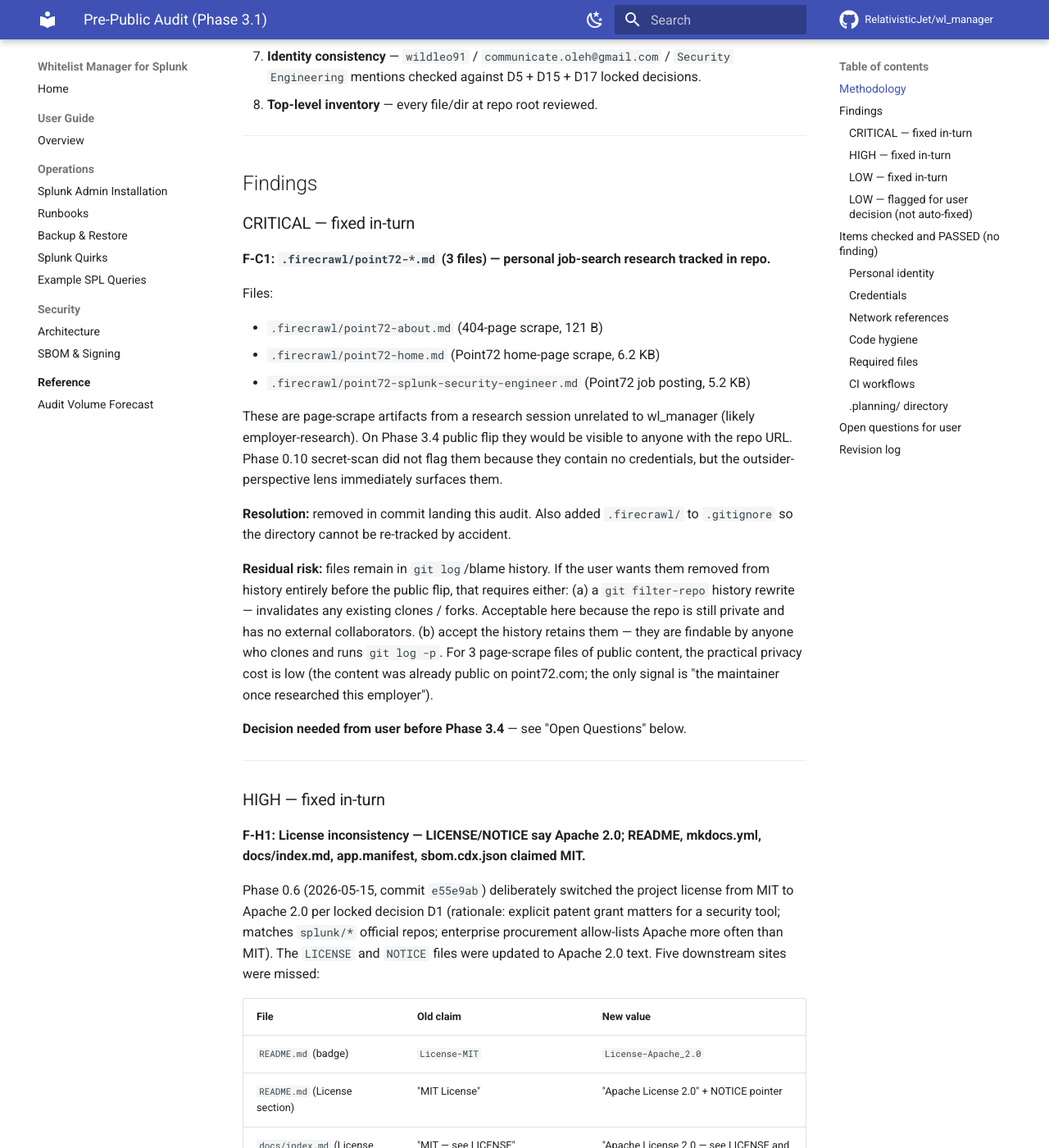
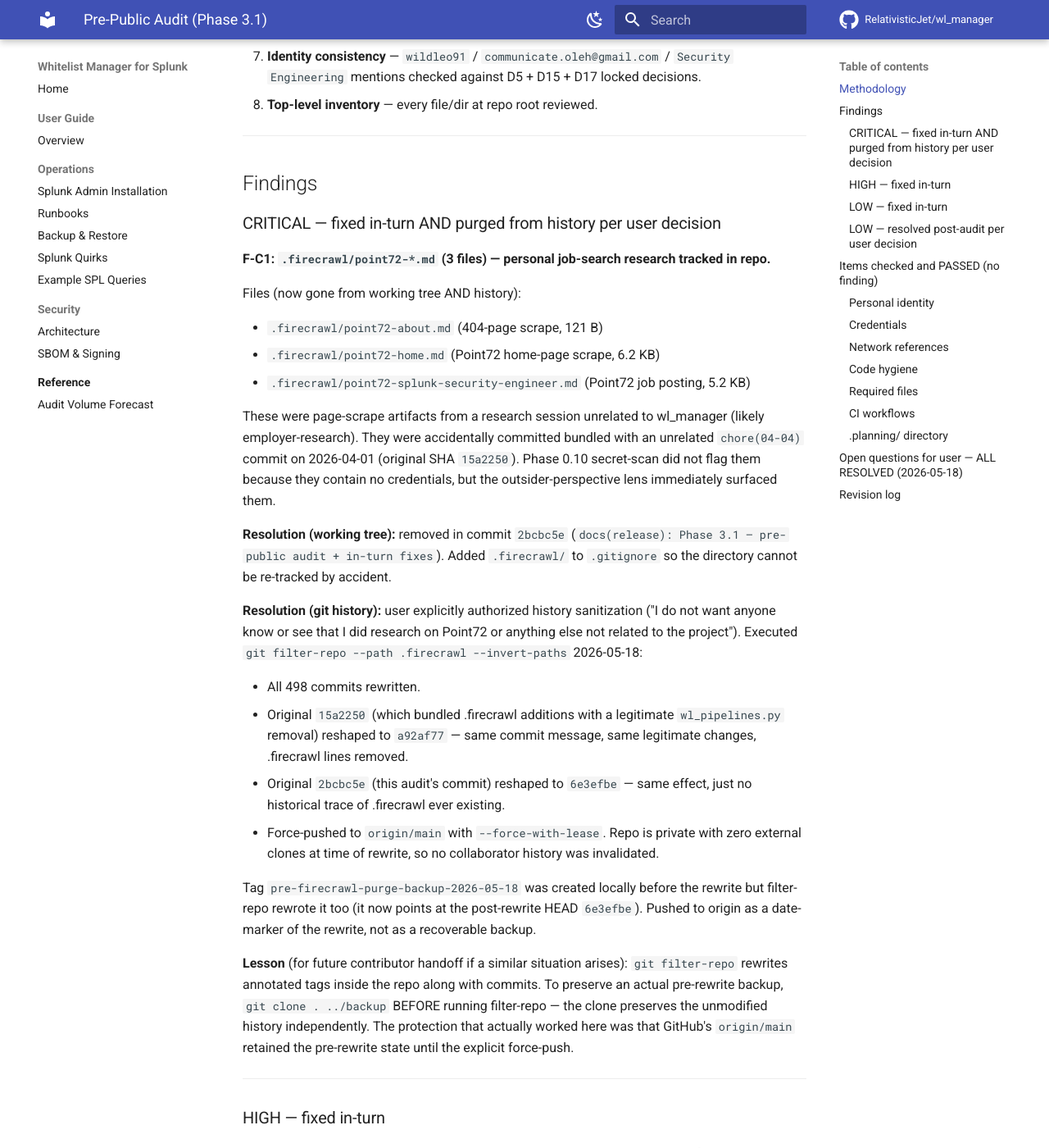
Before and after one commit to RelativisticJet/wl_manager, an MkDocs documentation site: the page built from docs/PRE_PUBLIC_AUDIT.md, in a window 1280 px wide and 1400 px high, scrolled down 900 px. Shown: the whole window at 82% size. Built offline with MkDocs 1.6.1 and Material for MkDocs 9.7.7, drawn with Linux system fonts in a browser that asks for light colours; comment, search, counter and statistics services are not loaded; some of the changed text lies outside the part shown.

Commit message:
docs(release): Phase 3.1 follow-up — close F-L2/F-L3, document F-C1 history rewrite
User decisions on the three open questions from the Phase 3.1
pre-public audit:

- F-C1 (.firecrawl history retention) — user picked history sanitization.
  Executed `git filter-repo --path .firecrawl --invert-paths` against
  all 498 commits; force-pushed to origin/main. PRE_PUBLIC_AUDIT.md
  F-C1 section updated with the full rewrite trail: original SHA
  15a2250 reshaped to a92af77 (same legit content, no .firecrawl);
  this audit's commit 2bcbc5e reshaped to 6e3efbe. Repo is private
  with zero external clones at rewrite time, so no collaborator
  history was invalidated. Lesson recorded in the doc: filter-repo
  rewrites annotated tags inside the repo, so a `git clone . ../backup`
  BEFORE running filter-repo is the only durable backup. The protection
  that actually worked here was origin retaining pre-rewrite state
  until the explicit force-push.

- F-L2 (docs/superpowers/ disposition) — user picked "move to
  .planning/superpowers/". Two files moved via `git mv`; the
  in-file Spec pointer in the plan was updated to the new path;
  `mkdocs.yml not_in_nav` glob entries for superpowers/ removed
  (files are now outside docs/ so MkDocs ignores them automatically).
  PRE_PUBLIC_AUDIT.md F-L2 section marked RESOLVED.

- F-L3 (.mcp.json.example Windows-path genericization) — user picked
  "defer to v1.1". PRE_PUBLIC_AUDIT.md F-L3 marked deferred; added
  a row to PUBLIC_RELEASE_PLAN.md §10 so it's discoverable from
  the v1.1 backlog when that polish pass happens.

Doc-drift: passes (31 docs / build 660).

This closes Phase 3.1 fully. Phase 3.2 (cut v1.0.0-rc1 release tag
+ Sigstore E2E) requires user authorization — production-tag actions
fall under CLAUDE.md "never self-decide: production deploys".

```diff
--- a/docs/PRE_PUBLIC_AUDIT.md
+++ b/docs/PRE_PUBLIC_AUDIT.md
@@ -44,40 +44,57 @@
 
 ## Findings
 
-### CRITICAL — fixed in-turn
+### CRITICAL — fixed in-turn AND purged from history per user decision
 
 **F-C1: `.firecrawl/point72-*.md` (3 files) — personal job-search research tracked in repo.**
 
-Files:
+Files (now gone from working tree AND history):
 
 - `.firecrawl/point72-about.md` (404-page scrape, 121 B)
 - `.firecrawl/point72-home.md` (Point72 home-page scrape, 6.2 KB)
 - `.firecrawl/point72-splunk-security-engineer.md` (Point72 job posting, 5.2 KB)
 
-These are page-scrape artifacts from a research session unrelated to
-wl_manager (likely employer-research). On Phase 3.4 public flip they
-would be visible to anyone with the repo URL. Phase 0.10 secret-scan
-did not flag them because they contain no credentials, but the
-outsider-perspective lens immediately surfaces them.
+These were page-scrape artifacts from a research session unrelated to
+wl_manager (likely employer-research). They were accidentally committed
+bundled with an unrelated `chore(04-04)` commit on 2026-04-01
+(original SHA `15a2250`). Phase 0.10 secret-scan did not flag them
+because they contain no credentials, but the outsider-perspective lens
+immediately surfaced them.
 
-**Resolution:** removed in commit landing this audit. Also added
-`.firecrawl/` to `.gitignore` so the directory cannot be re-tracked
-by accident.
+**Resolution (working tree):** removed in commit `2bcbc5e`
+(`docs(release): Phase 3.1 — pre-public audit + in-turn fixes`).
+Added `.firecrawl/` to `.gitignore` so the directory cannot be
+re-tracked by accident.
 
-**Residual risk:** files remain in `git log`/blame history. If the
-user wants them removed from history entirely before the public flip,
-that requires either:
-(a) a `git filter-repo` history rewrite — invalidates any existing
-clones / forks. Acceptable here because the repo is still private and
-has no external collaborators.
-(b) accept the history retains them — they are findable by anyone who
-clones and runs `git log -p`. For 3 page-scrape files of public
-content, the practical privacy cost is low (the content was already
-public on point72.com; the only signal is "the maintainer once
-researched this employer").
+**Resolution (git history):** user explicitly authorized history
+sanitization ("I do not want anyone know or see that I did research
+on Point72 or anything else not related to the project"). Executed
+`git filter-repo --path .firecrawl --invert-paths` 2026-05-18:
 
-**Decision needed from user before Phase 3.4** — see
-"Open Questions" below.
+- All 498 commits rewritten.
+- Original `15a2250` (which bundled .firecrawl additions with a
+  legitimate `wl_pipelines.py` removal) reshaped to `a92af77` —
+  same commit message, same legitimate changes, .firecrawl lines
+  removed.
+- Original `2bcbc5e` (this audit's commit) reshaped to `6e3efbe`
+  — same effect, just no historical trace of .firecrawl ever
+  existing.
+- Force-pushed to `origin/main` with `--force-with-lease`. Repo
+  is private with zero external clones at time of rewrite, so no
+  collaborator history was invalidated.
+
+Tag `pre-firecrawl-purge-backup-2026-05-18` was created locally
+before the rewrite but filter-repo rewrote it too (it now points at
+the post-rewrite HEAD `6e3efbe`). Pushed to origin as a date-marker
+of the rewrite, not as a recoverable backup.
+
+**Lesson** (for future contributor handoff if a similar situation
+arises): `git filter-repo` rewrites annotated tags inside the repo
+along with commits. To preserve an actual pre-rewrite backup,
+`git clone . ../backup` BEFORE running filter-repo — the clone
+preserves the unmodified history independently. The protection that
+actually worked here was that GitHub's `origin/main` retained the
+pre-rewrite state until the explicit force-push.
 
 ---
 
@@ -137,11 +154,11 @@
 
 ---
 
-### LOW — flagged for user decision (not auto-fixed)
+### LOW — resolved post-audit per user decision
 
-**F-L2: `docs/superpowers/` — internal planning docs visible to outsiders.**
+**F-L2: `docs/superpowers/` → `.planning/superpowers/` (RESOLVED 2026-05-18).**
 
-Two markdown files under `docs/superpowers/{plans,specs}/` document
+Two markdown files under `docs/superpowers/{plans,specs}/` documented
 the Wave-3 entry-point-rewrite plan written for an "agentic worker"
 audience, with references to internal tooling (`superpowers:subagent-driven-development`,
 `superpowers:executing-plans`) and per-step checkboxes for an
@@ -149,45 +166,24 @@
 (internal-tooling jargon, agentic-worker reader assumption) is
 confusing for a human contributor reading the repo for the first time.
 
-`mkdocs.yml` already excludes `superpowers/plans/*.md` and
-`superpowers/specs/*.md` from the MkDocs site nav, so they don't
-appear on the hosted docs. But they remain visible via GitHub's
-file-tree browse after the public flip.
+**Resolution (user decision)**: moved to `.planning/superpowers/` to
+colocate with other internal-planning artifacts that are still tracked
+but contextualized as planning history (the `.planning/` directory is
+the conventional home for such material in this repo). The in-file
+Spec pointer was updated to the new path; `mkdocs.yml not_in_nav` glob
+entries removed since the files are no longer under `docs/`.
 
-**Options:**
-
-a. **Leave as-is** — transparency about development methodology;
-   contributors who care can read them.
-b. **Move to `.planning/superpowers/`** — colocates with other
-   internal-planning artifacts that are still tracked but
-   contextualized as planning history.
-c. **Remove entirely** — they served their purpose; the Wave-3
-   refactor is shipped and documented in CHANGELOG.
-
-Recommendation: (b) — preserves the planning history (which is
-genuinely valuable as an example of how the codebase was modularized)
-while making clear that it's internal-process material, not
-end-user documentation.
-
-**Needs user decision before Phase 3.4.**
-
-**F-L3: `.mcp.json.example` contains Windows-specific paths.**
+**F-L3: `.mcp.json.example` contains Windows-specific paths — deferred to v1.1 per user decision.**
 
 The committed example points at `C:\Users\PC\AppData\Local\Microsoft\WindowsApps\python.exe`
 and `C:/Users/PC/wl_manager` as MCP server paths. A Mac or Linux
 contributor copying this to `.mcp.json` will need to substitute
-those manually.
+those manually. The comments in the file already explain the
+substitution.
 
-**Options:**
-
-a. **Leave as-is** — comments explain the substitution; not
-   load-bearing for public release.
-b. **Genericize to `<path-to-python>` / `<path-to-repo>` placeholders**
-   — slightly cleaner onboarding, more contributor-friendly.
-
-Recommendation: (b), but **NOT** blocking Phase 3.4 — the comments
-in the file already explain that contributors must substitute their
-own paths. Park as a v1.1 polish item.
+**Resolution (user decision)**: defer to v1.1. Not load-bearing for
+public release. Tracked in `docs/PUBLIC_RELEASE_PLAN.md` §10 as a
+v1.1-backlog candidate when the next polish pass happens.
 
 ---
 
@@ -271,34 +267,17 @@
 
 ---
 
-## Open questions for user
+## Open questions for user — ALL RESOLVED (2026-05-18)
 
-These three items need a decision before Phase 3.4 (`repo private →
-public`) can fire. None block the **Phase 3.2** release-tag cut
-itself — they can be addressed during the Phase 3.3 verification or
-right before 3.4.
+All three items have been decided. Phase 3.1 is closed.
 
-1. **`.firecrawl/point72-*.md` git history retention** (from F-C1).
-   The files are removed from the working tree and gitignored, but
-   they still exist in `git log -p` history. Three options:
-   - **(a)** Accept — repo is still private, no external clones exist
-     yet, the page content was already public on point72.com so the
-     practical privacy cost is low. Phase 3.4 ships with the history
-     intact.
-   - **(b)** History rewrite via `git filter-repo` before Phase 3.4
-     — produces a clean history but invalidates any existing
-     clones/forks (currently zero, so cost is trivial).
-   - **(c)** Same as (b) but coordinated with a force-push to GitHub
-     after Phase 3.4 — more risky, redundant.
-   Recommendation: **(a)** unless the user has a specific reason to
-   sanitize the history (e.g., the page scrapes contain anything
-   they'd rather not be tied to publicly).
-
-2. **`docs/superpowers/` disposition** (from F-L2). Leave, move to
-   `.planning/`, or remove?
-
-3. **`.mcp.json.example` Windows path genericization** (from F-L3).
-   Fix now or defer to v1.1?
+1. **F-C1 history retention** → user picked option (b) "rewrite via
+   `git filter-repo` before Phase 3.4". Executed; force-pushed to
+   `origin/main` 2026-05-18.
+2. **F-L2 `docs/superpowers/` disposition** → user picked "move to
+   `.planning/superpowers/`". Executed.
+3. **F-L3 `.mcp.json.example` Windows-path genericization** → user
+   picked "defer to v1.1". Tracked in `PUBLIC_RELEASE_PLAN.md` §10.
 
 ---
 
--- a/docs/PUBLIC_RELEASE_PLAN.md
+++ b/docs/PUBLIC_RELEASE_PLAN.md
@@ -321,6 +321,7 @@
 | `wl_expiration_cleanup.py` 401 on audit writes (intermittent) | Pre-existing low-frequency bug: scheduled cleanup occasionally fails to emit its audit event when `splunkd` restarts mid-run and the stdin session key expires. No data loss observed. Triage path: add `passAuth = splunk-system-user` to the inputs.conf stanza (matches `wl_fim.py`'s pattern), or retry the audit write with a freshly-acquired session token. Deferred to v1.1 unless a customer report surfaces. |
 | P2 a11y — non-tab-focusable `<span>` glyph clear-buttons | Three sites use `<span class="wl-search-clear-btn">` / `<span class="wl-col-remove-btn">` as "×" affordances; users have keyboard alternatives (clear input directly, pick another dropdown option). Revisit in v1.1 a11y sweep. |
 | P2 a11y — Splunk progressbar aria-label shim | Splunk's SimpleXML framework emits transient `<div role="progressbar" id="viewNNNNN">` elements while panels search; they have meaningful `aria-valuetext` but no `aria-label`, which axe `aria-progressbar-name` flags as serious. Suppressed in `tests/a11y/baseline.json` for v1 (Phase 2.15) since the DOM is Splunk-emitted, not ours. v1.1 a11y sweep: ship a small MutationObserver in `appserver/static/notifications.js` (already loaded on every dashboard) that injects `aria-label="Loading data"` on any `[role="progressbar"]:not([aria-label])` it sees inserted — fixes the actual screen-reader experience rather than only the test. |
+| `.mcp.json.example` Windows-path genericization | Phase 3.1 audit F-L3 (`docs/PRE_PUBLIC_AUDIT.md`). The committed example hardcodes `C:\Users\PC\...` paths for Python + the repo. Comments already explain that contributors substitute their own paths, so it's not a blocker. v1.1 polish: replace with `<path-to-python>` / `<path-to-repo>` placeholders. ~10 min. |
 
 ---
 
--- a/mkdocs.yml
+++ b/mkdocs.yml
@@ -117,8 +117,9 @@
   RING_FINDINGS.md
   TESTING.md
   TESTING_PROGRESS_2026-04-15.md
-  superpowers/plans/*.md
-  superpowers/specs/*.md
+  # (superpowers/ planning docs moved to .planning/superpowers/ on
+  #  2026-05-18 per Phase 3.1 audit F-L2 — they are now outside docs/
+  #  so MkDocs ignores them automatically.)
 
 extra:
   social:
```
Also changed, not shown: .planning/superpowers/plans/2026-04-05-wave3-entry-point-rewrite.md (renamed from docs/superpowers/plans/2026-04-05-wave3-entry-point-rewrite.md, +1 -1 lines), .planning/superpowers/specs/2026-04-05-wave3-entry-point-rewrite-design.md (renamed from docs/superpowers/specs/2026-04-05-wave3-entry-point-rewrite-design.md).
